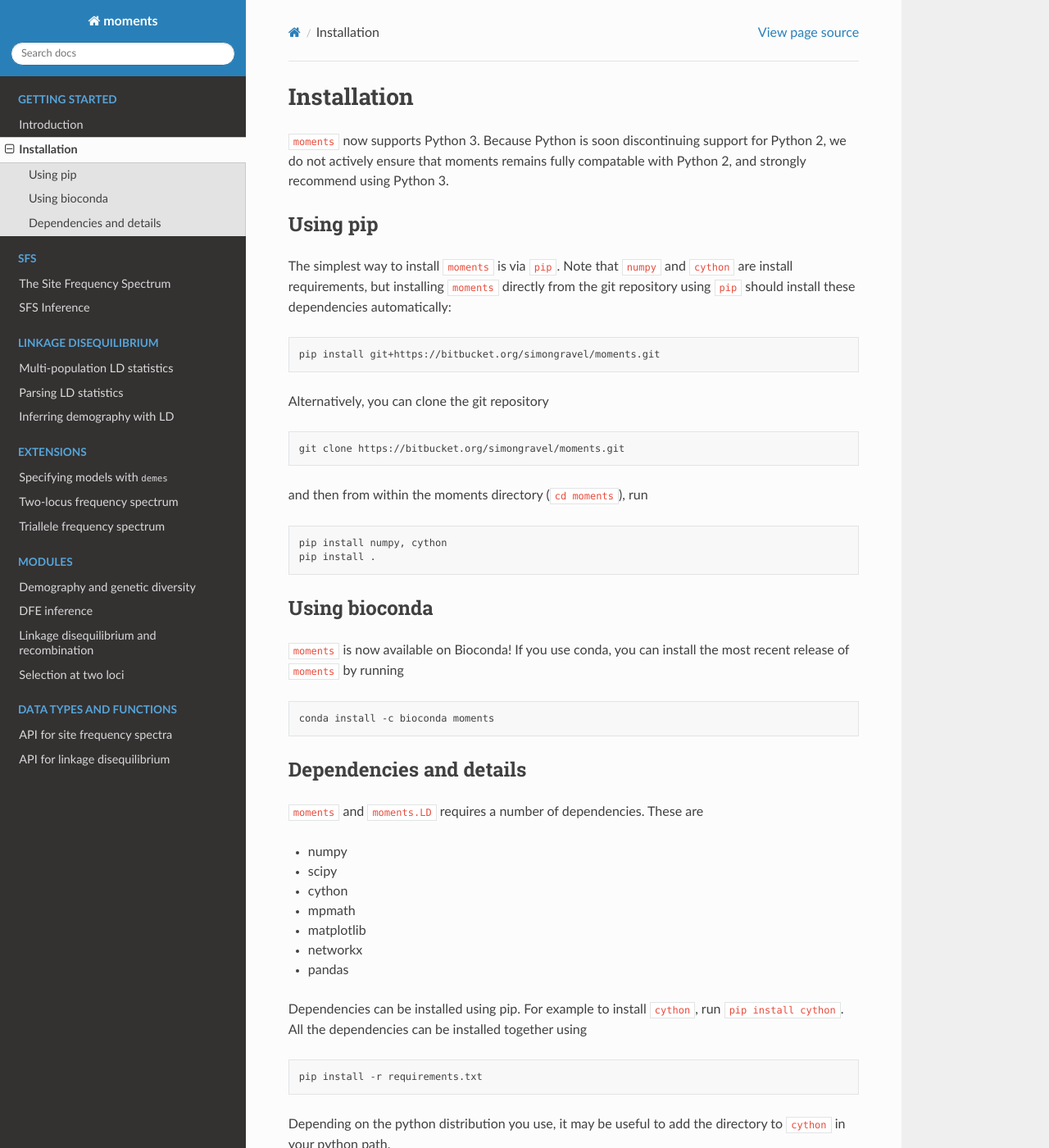
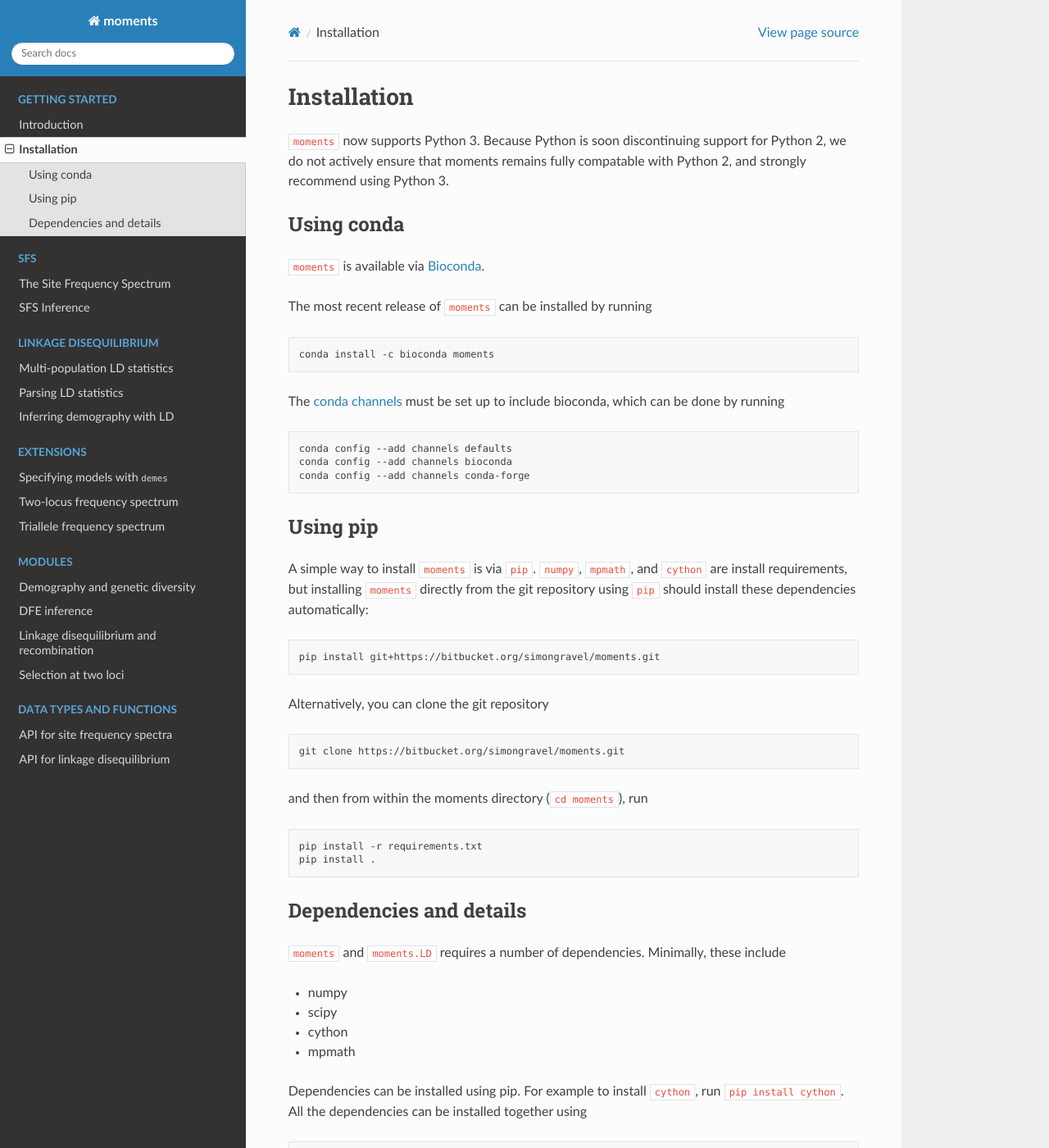
Before and after one commit to MomentsLD/moments, a Sphinx documentation site: the page built from docs/installation.rst, in a window 1280 px wide and 1400 px high. Shown: the whole window at 82% size. Built offline with Sphinx 7.4.7 and the Read the Docs theme 2.0.0, drawn with Linux system fonts in a browser that asks for light colours.

Commit message:
update installation docs

```diff
--- a/docs/installation.rst
+++ b/docs/installation.rst
@@ -6,10 +6,31 @@ Installation
 Python 2, we do not actively ensure that moments remains fully compatable with Python
 2, and strongly recommend using Python 3.
 
+Using conda
+===========
+
+``moments`` is available via `Bioconda <https://anaconda.org/bioconda/moments>`_.
+
+The most recent release of ``moments`` can be installed by running
+
+.. code-block:: bash
+
+   conda install -c bioconda moments
+
+The `conda channels <https://bioconda.github.io/user/install.html#set-up-channels>`_
+must be set up to include bioconda, which can be done by running
+
+.. code-block:: bash
+
+   conda config --add channels defaults
+   conda config --add channels bioconda
+   conda config --add channels conda-forge
+
+
 Using pip
 =========
 
-The simplest way to install ``moments`` is via ``pip``. Note that ``numpy`` and ``cython``
+A simple way to install ``moments`` is via ``pip``. ``numpy``, ``mpmath``, and ``cython``
 are install requirements, but installing ``moments`` directly from the git repository
 using ``pip`` should install these dependencies automatically:
 
@@ -28,24 +49,15 @@ and then from within the moments directory (``cd moments``), run
 
 .. code-block:: bash
 
-   pip install numpy, cython
+   pip install -r requirements.txt
    pip install .
 
-
-Using bioconda
-==============
-
-``moments`` is now available on Bioconda! If you use conda, you can install the most
-recent release of ``moments`` by running
-
-.. code-block:: bash
-
-   conda install -c bioconda moments
 
 Dependencies and details
 ========================
 
-``moments`` and ``moments.LD`` requires a number of dependencies. These are
+``moments`` and ``moments.LD`` requires a number of dependencies. Minimally,
+these include
 
 - numpy
 
@@ -55,11 +67,6 @@ Dependencies and details
 
 - mpmath
 
-- matplotlib
-
-- networkx
-
-- pandas
 
 Dependencies can be installed using pip. For example to install ``cython``,
 run ``pip install cython``. All the dependencies can be installed together using
```
